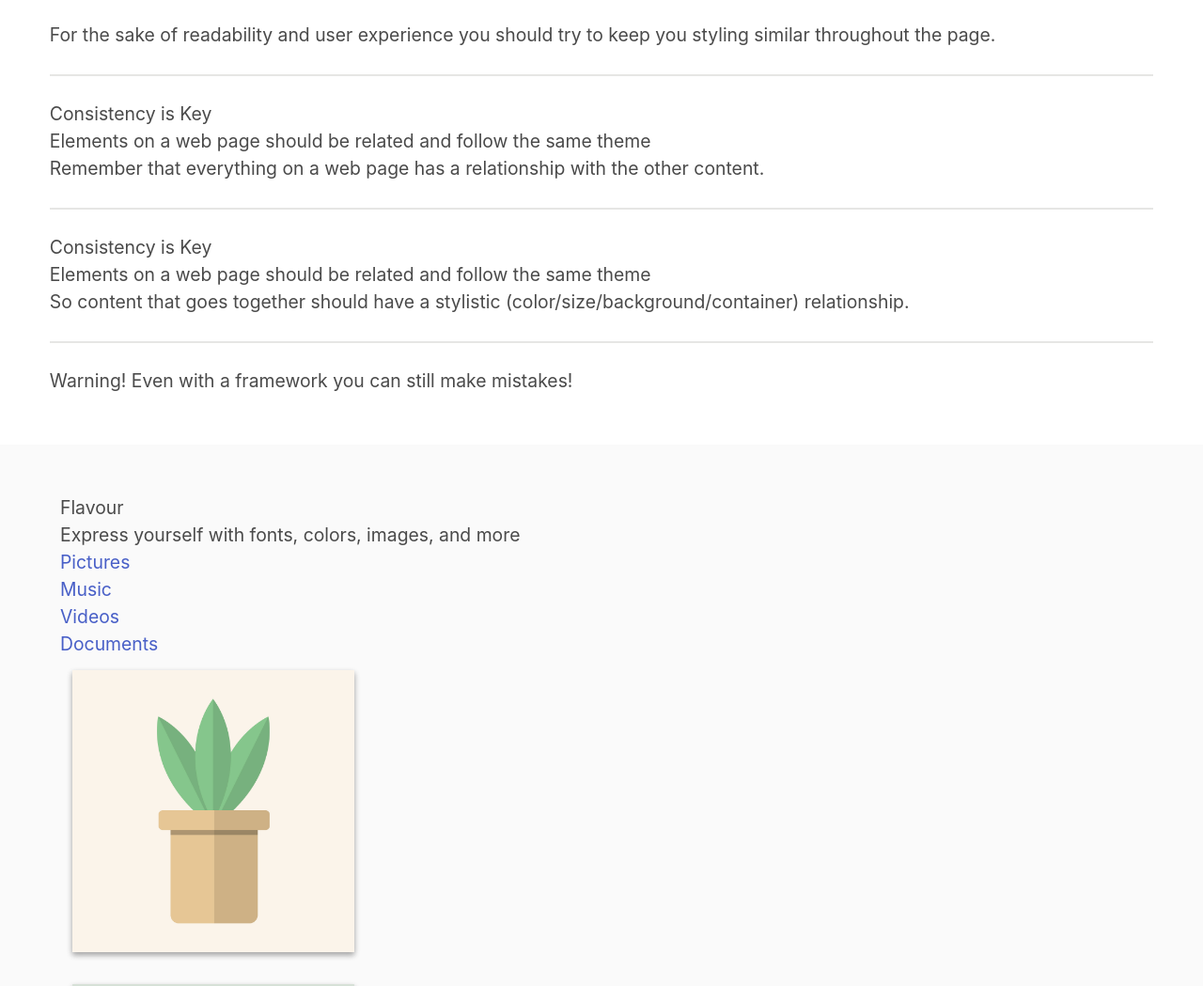
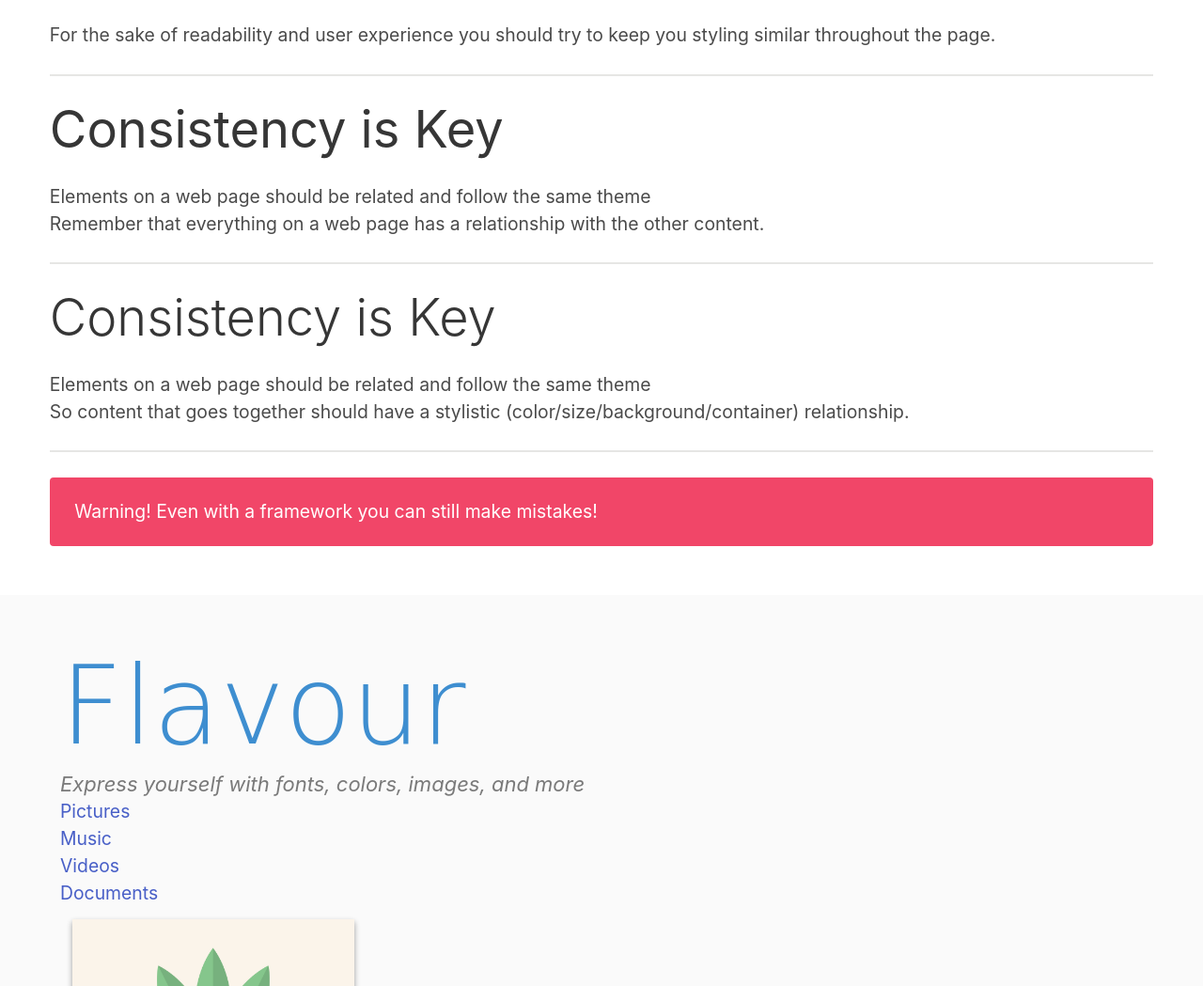
Before and after one commit to jdmar3-comp426/a02-ayredkklc, a website: page index.html in a window 1280 px wide. Shown: the part 1661-2710 px from the top of the page at 94% size. Drawn offline with nearby package versions, Linux system fonts and the light colour scheme; a web font is replaced by a local one.

Commit message:
updated some class names

```diff
--- a/index.html
+++ b/index.html
@@ -65,7 +65,7 @@
         </div>
         <hr>
         <div class="">
-            <h1 class="">Consistency is Key</h1>
+            <h1 class="title has-text-weight-normal">Consistency is Key</h1>
             <h5 class="">Elements on a web page should be related and follow the same theme</h5>
             <p>
 	    	Remember that everything on a web page has a relationship with the other content.
@@ -73,14 +73,14 @@
         </div>
         <hr>
         <div class="">
-            <h1 class="">Consistency is Key</h1>
+            <h1 class="title has-text-weight-light">Consistency is Key</h1>
             <h5 class="">Elements on a web page should be related and follow the same theme</h5>
             <p>
 	    	So content that goes together should have a stylistic (color/size/background/container) relationship.
 	    </p>
         </div>
         <hr>
-        <div class="">
+        <div class="notification is-danger">
             <p><span class="">Warning! </span>Even with a framework you can still make mistakes!</p>
         </div>
     </div>
@@ -88,8 +88,8 @@
 <section class="section">
     <div class="container">
         <div class="">
-            <h1 class="">Flavour</h1>
-            <h5 class="">Express yourself with fonts, colors, images, and more</h5>
+            <h1 class="title has-text-info is-family-secondary">Flavour</h1>
+            <h5 class="subtitle has-text-grey is-italic">Express yourself with fonts, colors, images, and more</h5>
         </div>
         <div class="">
             <ul>
```
